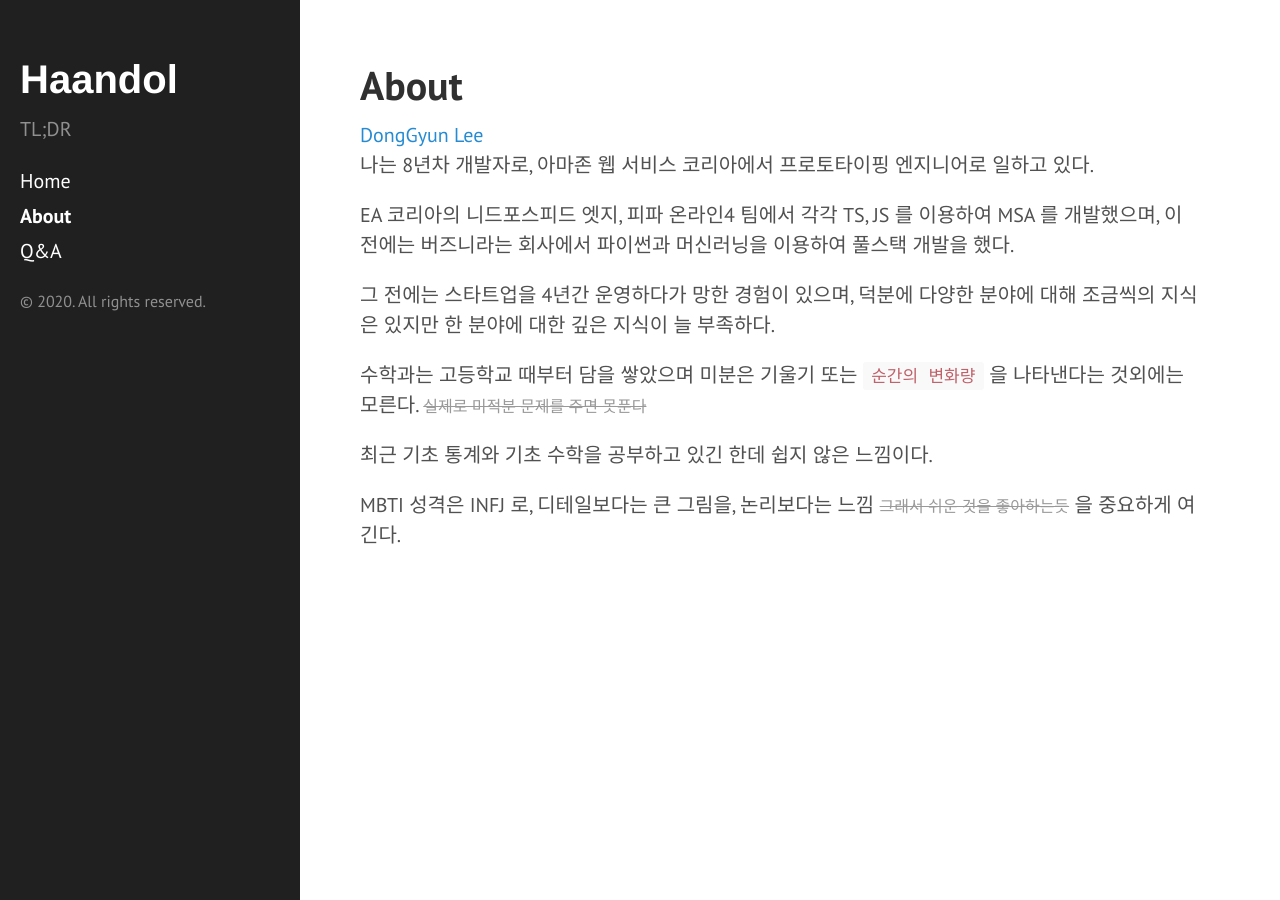
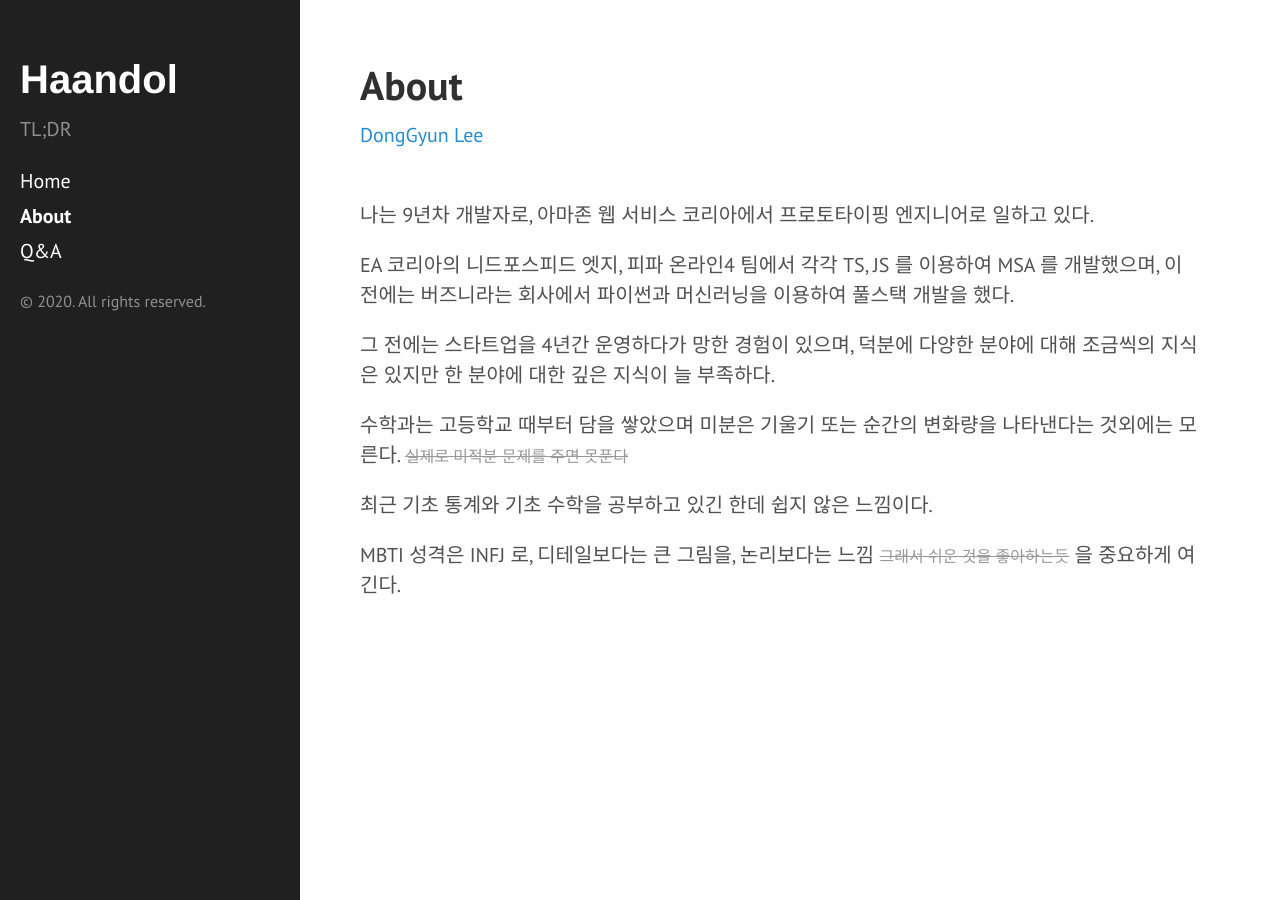
Before and after one commit to haandol/haandol.github.com, a Jekyll site: the page built from about.md, in a window 1280 px wide. Built offline with Jekyll 4.4.1, drawn with Linux system fonts in a browser that asks for light colours; comment, search, counter and statistics services are not loaded.

Commit message:
add blank line to about

```diff
--- a/about.md
+++ b/about.md
@@ -6,17 +6,16 @@ title: About
 <script type="text/javascript" src="https://platform.linkedin.com/badges/js/profile.js" async defer></script>
 
 <div class="LI-profile-badge"  data-version="v1" data-size="medium" data-locale="en_US" data-type="horizontal" data-theme="light" data-vanity="haandol"><a class="LI-simple-link" href='https://kr.linkedin.com/in/haandol?trk=profile-badge'>DongGyun Lee</a></div>
+<br/>
 
-
-나는 8년차 개발자로, 아마존 웹 서비스 코리아에서 프로토타이핑 엔지니어로 일하고 있다.
+나는 9년차 개발자로, 아마존 웹 서비스 코리아에서 프로토타이핑 엔지니어로 일하고 있다.
 
 EA 코리아의 니드포스피드 엣지, 피파 온라인4 팀에서 각각 TS, JS 를 이용하여 MSA 를 개발했으며,
 이전에는 버즈니라는 회사에서 파이썬과 머신러닝을 이용하여 풀스택 개발을 했다.
 
 그 전에는 스타트업을 4년간 운영하다가 망한 경험이 있으며, 덕분에 다양한 분야에 대해 조금씩의 지식은 있지만 한 분야에 대한 깊은 지식이 늘 부족하다.
 
-
-수학과는 고등학교 때부터 담을 쌓았으며 미분은 기울기 또는 `순간의 변화량` 을 나타낸다는 것외에는 모른다. ~~실제로 미적분 문제를 주면 못푼다~~
+수학과는 고등학교 때부터 담을 쌓았으며 미분은 기울기 또는 순간의 변화량을 나타낸다는 것외에는 모른다. ~~실제로 미적분 문제를 주면 못푼다~~
 
 최근 기초 통계와 기초 수학을 공부하고 있긴 한데 쉽지 않은 느낌이다.
 
```
